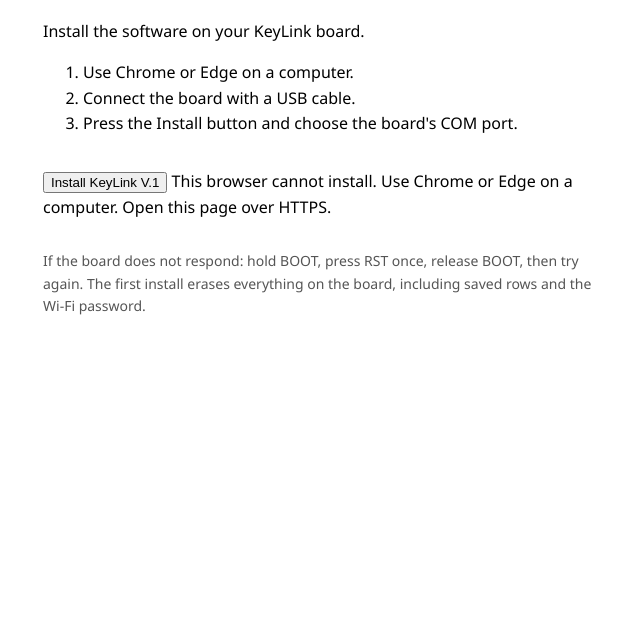
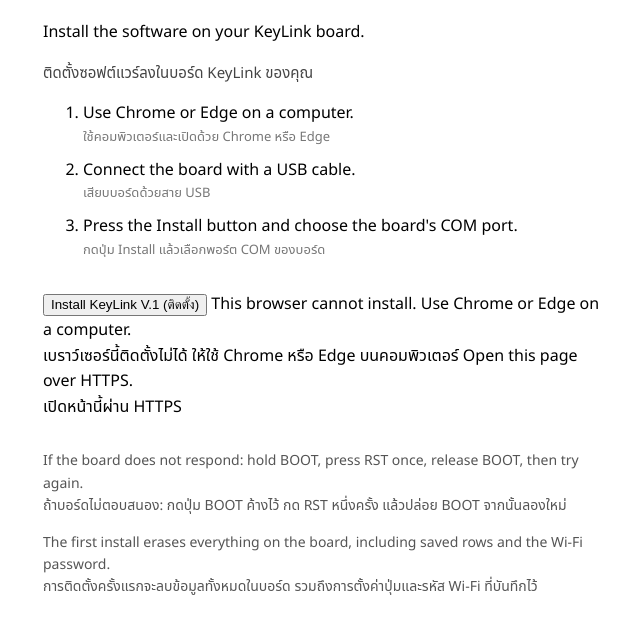
Before and after one commit to engeniuskit/keylink-webflash, a plain HTML site: page index.html in a window 1280 px wide. Shown: the part 94-728 px from the top of the page, without its empty margins (317-957 px from the left). Drawn offline with Linux system fonts and the light colour scheme.

Commit message:
Add files via upload

```diff
--- a/index.html
+++ b/index.html
@@ -9,22 +9,30 @@
   body{font-family:"Segoe UI",Roboto,"Noto Sans Thai",Arial,sans-serif;max-width:560px;margin:40px auto;padding:0 16px;line-height:1.6}
   esp-web-install-button{display:inline-block;margin:16px 0}
   .note{color:#555;font-size:14px}
+  .th{color:#444;font-size:15px;margin:0}
+  .sub{color:#777;font-size:13px;margin:0 0 10px}
 </style>
 </head>
 <body>
 <h1>KeyLink V.1</h1>
 <p>Install the software on your KeyLink board.</p>
+<p class="th">ติดตั้งซอฟต์แวร์ลงในบอร์ด KeyLink ของคุณ</p>
 <ol>
-  <li>Use Chrome or Edge on a computer.</li>
-  <li>Connect the board with a USB cable.</li>
-  <li>Press the Install button and choose the board's COM port.</li>
+  <li>Use Chrome or Edge on a computer.
+    <p class="sub">ใช้คอมพิวเตอร์และเปิดด้วย Chrome หรือ Edge</p></li>
+  <li>Connect the board with a USB cable.
+    <p class="sub">เสียบบอร์ดด้วยสาย USB</p></li>
+  <li>Press the Install button and choose the board's COM port.
+    <p class="sub">กดปุ่ม Install แล้วเลือกพอร์ต COM ของบอร์ด</p></li>
 </ol>
 <esp-web-install-button manifest="manifest.json">
-  <button slot="activate">Install KeyLink V.1</button>
-  <span slot="unsupported">This browser cannot install. Use Chrome or Edge on a computer.</span>
-  <span slot="not-allowed">Open this page over HTTPS.</span>
+  <button slot="activate">Install KeyLink V.1 (ติดตั้ง)</button>
+  <span slot="unsupported">This browser cannot install. Use Chrome or Edge on a computer.<br>เบราว์เซอร์นี้ติดตั้งไม่ได้ ให้ใช้ Chrome หรือ Edge บนคอมพิวเตอร์</span>
+  <span slot="not-allowed">Open this page over HTTPS.<br>เปิดหน้านี้ผ่าน HTTPS</span>
 </esp-web-install-button>
 <p class="note">If the board does not respond: hold BOOT, press RST once, release BOOT, then try again.
-The first install erases everything on the board, including saved rows and the Wi-Fi password.</p>
+<br>ถ้าบอร์ดไม่ตอบสนอง: กดปุ่ม BOOT ค้างไว้ กด RST หนึ่งครั้ง แล้วปล่อย BOOT จากนั้นลองใหม่</p>
+<p class="note">The first install erases everything on the board, including saved rows and the Wi-Fi password.
+<br>การติดตั้งครั้งแรกจะลบข้อมูลทั้งหมดในบอร์ด รวมถึงการตั้งค่าปุ่มและรหัส Wi-Fi ที่บันทึกไว้</p>
 </body>
 </html>
```
